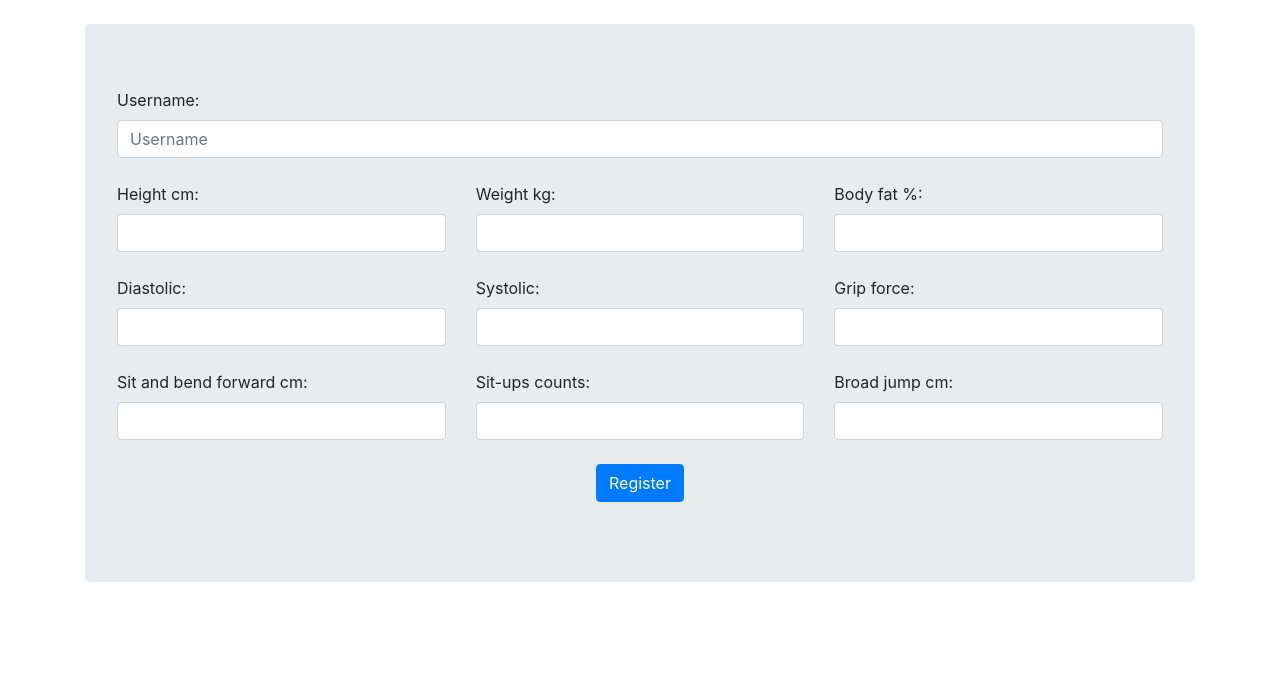
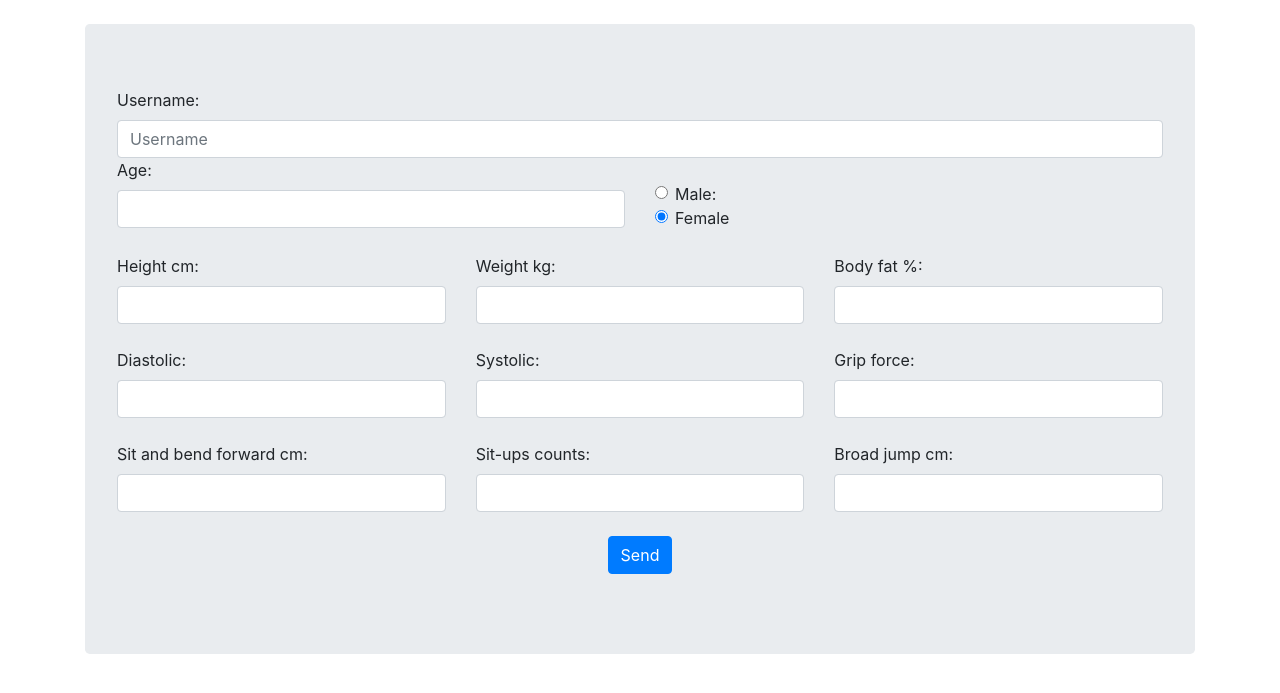
Before and after one commit to vs-sat-dev/Body-Performance, a Flask app: page / in a window 1280 px wide. Shown: the part 58-751 px from the top of the page. Run offline with Flask 2, Linux system fonts and the light colour scheme; some libraries are stand-ins or nearby versions.

Commit message:
Create db model from form input data

```diff
--- a/model_api/__init__.py
+++ b/model_api/__init__.py
@@ -15,9 +15,10 @@ def create_app():
 
     db.init_app(app)
 
+    from .views import views
+
     create_database(app)
 
-    from .views import views
     app.register_blueprint(views)
 
     return app
--- a/model_api/templates/home.html
+++ b/model_api/templates/home.html
@@ -10,56 +10,81 @@
                 <label for="username">Username:</label>
                 <input type="text" id="username" name="username" class="form-control" placeholder="Username"
                        maxlength="40" />
-                <br />
+
                 <div class="row">
+
                     <div class="col-sm">
-                        <label for="username">Height cm:</label>
-                        <input type="number" name="height_cm" class="form-control" min="0" step="0.1">
+                        <label for="age">Age:</label>
+                        <input type="number" name="age" class="form-control" min="0" max="150" step="0.1">
                     </div>
                     <div class="col-sm">
-                        <label for="username">Weight kg:</label>
-                        <input type="number" name="weight_kg" class="form-control" min="0" step="0.1">
-                    </div>
-                    <div class="col-sm">
-                        <label for="username">Body fat %:</label>
-                        <input type="number" name="body_fat_pct" class="form-control" min="0" step="0.1">
+                        <br />
+                        <div class="form-check">
+                          <input class="form-check-input" type="radio" name="gender" id="M" value="M">
+                          <label class="form-check-label" for="M">
+                            Male:
+                          </label>
+                        </div>
+
+                        <div class="form-check">
+                          <input class="form-check-input" type="radio" name="gender" id="F" value="F" checked>
+                          <label class="form-check-label" for="F">
+                            Female
+                          </label>
+                        </div>
                     </div>
                 </div>
 
                 <br />
                 <div class="row">
                     <div class="col-sm">
-                        <label for="username">Diastolic:</label>
-                        <input type="number" name="diastolic" class="form-control" min="0" step="0.1">
+                        <label for="height_cm">Height cm:</label>
+                        <input type="number" name="height_cm" class="form-control" min="0" max="250" step="0.1">
                     </div>
                     <div class="col-sm">
-                        <label for="username">Systolic:</label>
-                        <input type="number" name="systolic" class="form-control" min="0" step="0.1">
+                        <label for="weight_kg">Weight kg:</label>
+                        <input type="number" name="weight_kg" class="form-control" min="0" max="500" step="0.1">
                     </div>
                     <div class="col-sm">
-                        <label for="username">Grip force:</label>
-                        <input type="number" name="gripForce" class="form-control" min="0" step="0.1">
+                        <label for="body_fat_pct">Body fat %:</label>
+                        <input type="number" name="body_fat_pct" class="form-control" min="0" max="100" step="0.1">
                     </div>
                 </div>
 
                 <br />
                 <div class="row">
                     <div class="col-sm">
-                        <label for="username">Sit and bend forward cm:</label>
-                        <input type="number" name="sit_and_bend_forward_cm" class="form-control" min="0" step="0.1">
+                        <label for="diastolic">Diastolic:</label>
+                        <input type="number" name="diastolic" class="form-control" min="0" max="300" step="0.1">
                     </div>
                     <div class="col-sm">
-                        <label for="username">Sit-ups counts:</label>
-                        <input type="number" name="sit_ups_counts" class="form-control" min="0" step="0.1">
+                        <label for="systolic">Systolic:</label>
+                        <input type="number" name="systolic" class="form-control" min="0" max="400" step="0.1">
                     </div>
                     <div class="col-sm">
-                        <label for="username">Broad jump cm:</label>
-                        <input type="number" name="broad_jump_cm" class="form-control" min="0" step="0.1">
+                        <label for="gripForce">Grip force:</label>
+                        <input type="number" name="gripForce" class="form-control" min="0" max="100" step="0.1">
                     </div>
                 </div>
 
                 <br />
-                <div align="center"><button class="btn btn-primary">Register</button></div>
+                <div class="row">
+                    <div class="col-sm">
+                        <label for="sit_and_bend_forward_cm">Sit and bend forward cm:</label>
+                        <input type="number" name="sit_and_bend_forward_cm" class="form-control" min="-100" max="500" step="0.1">
+                    </div>
+                    <div class="col-sm">
+                        <label for="sit_ups_counts">Sit-ups counts:</label>
+                        <input type="number" name="sit_ups_counts" class="form-control" min="0" max="150" step="0.1">
+                    </div>
+                    <div class="col-sm">
+                        <label for="broad_jump_cm">Broad jump cm:</label>
+                        <input type="number" name="broad_jump_cm" class="form-control" min="0" max="400" step="0.1">
+                    </div>
+                </div>
+
+                <br />
+                <div align="center"><button class="btn btn-primary">Send</button></div>
             </form>
         </div>
     </div>
--- a/model_api/views.py
+++ b/model_api/views.py
@@ -1,10 +1,66 @@
-from flask import Blueprint, render_template
+from flask import Blueprint, render_template, request, flash
+
+from .model import BodyPerformance
 from . import db
 
 
 views = Blueprint('views', __name__)
 
 
-@views.route('/')
+@views.route('/', methods=['GET', 'POST'])
 def home():
+    if request.method == 'POST':
+
+        username = request.form.get('username')
+        age = request.form.get('age')
+        gender = request.form.getlist('gender')
+        height_cm = request.form.get('height_cm')
+        weight_kg = request.form.get('weight_kg')
+        body_fat_pct = request.form.get('body_fat_pct')
+        diastolic = request.form.get('diastolic')
+        systolic = request.form.get('systolic')
+        grip_force = request.form.get('gripForce')
+        sit_and_bend_forward_cm = request.form.get('sit_and_bend_forward_cm')
+        sit_ups_counts = request.form.get('sit_ups_counts')
+        broad_jump_cm = request.form.get('broad_jump_cm')
+
+        if len(username) < 2 or len(username) > 40:
+            flash('Incorrect name length', category='error')
+        elif float(age) < 0.0 or float(age) > 150:
+            flash('Incorrect age', category='error')
+        elif gender[0] not in ['F', 'M']:
+            flash('Incorrect gender', category='error')
+        elif float(height_cm) < 0.0 or float(height_cm) > 250:
+            flash('Incorrect height', category='error')
+        elif float(weight_kg) < 0.0 or float(weight_kg) > 500.0:
+            flash('Incorrect weight', category='error')
+        elif float(body_fat_pct) < 0.0 or float(body_fat_pct) > 100.0:
+            flash('Incorrect body fat %', category='error')
+        elif float(diastolic) < 0.0 or float(diastolic) > 300:
+            flash('Incorrect diastolic', category='error')
+        elif float(systolic) < 0.0 or float(systolic) > 400.0:
+            flash('Incorrect systolic', category='error')
+        elif float(grip_force) < 0 or float(grip_force) > 100.0:
+            flash('Incorrect grip force', category='error')
+        elif float(sit_and_bend_forward_cm) < -100.0 or float(sit_and_bend_forward_cm) > 500:
+            flash('Incorrect sit and bend forward cm', category='error')
+        elif float(sit_ups_counts) < 0 or float(sit_ups_counts) > 150:
+            flash('Incorrect sit-ups counts', category='error')
+        elif float(broad_jump_cm) < 0.0 or float(broad_jump_cm) > 400:
+            flash('Incorrect broad jump cm', category='error')
+        else:
+            model_prediction = 'A'
+            new_result = BodyPerformance(username=username,
+                                         age=age, gender=gender[0], height_cm=height_cm,
+                                         weight_kg=weight_kg, body_fat_pct=body_fat_pct,
+                                         diastolic=diastolic, systolic=systolic, grip_force=grip_force,
+                                         sit_and_bend_forward_cm=sit_and_bend_forward_cm,
+                                         sit_ups_counts=sit_ups_counts, broad_jump_cm=broad_jump_cm,
+                                         target_class=model_prediction)
+            db.session.add(new_result)
+            db.session.commit()
+            db.session.refresh(new_result)
+            print(f'new_result: {new_result}')
+            return render_template('predicted_class.html')
+
     return render_template('home.html')
```
Also changed, not shown: model_api/model.py (+7 -6 lines), model_api/templates/predicted_class.html (added, +7 -0 lines), model_api/database.db, 1 other file.
